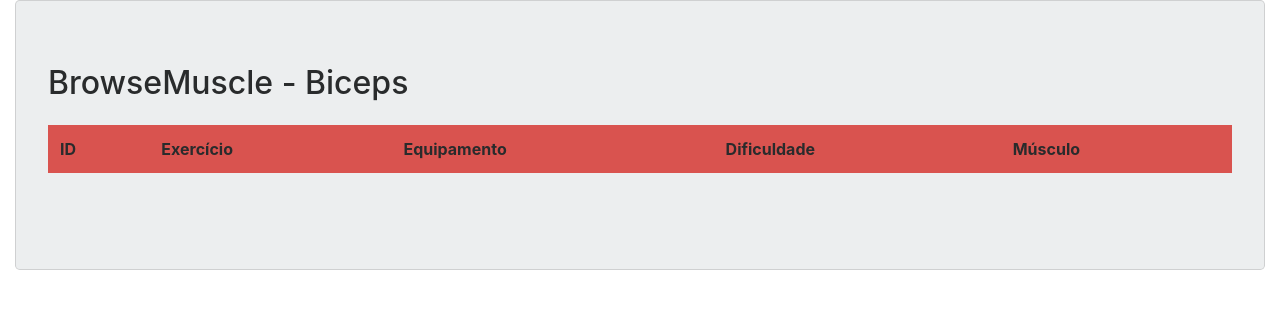
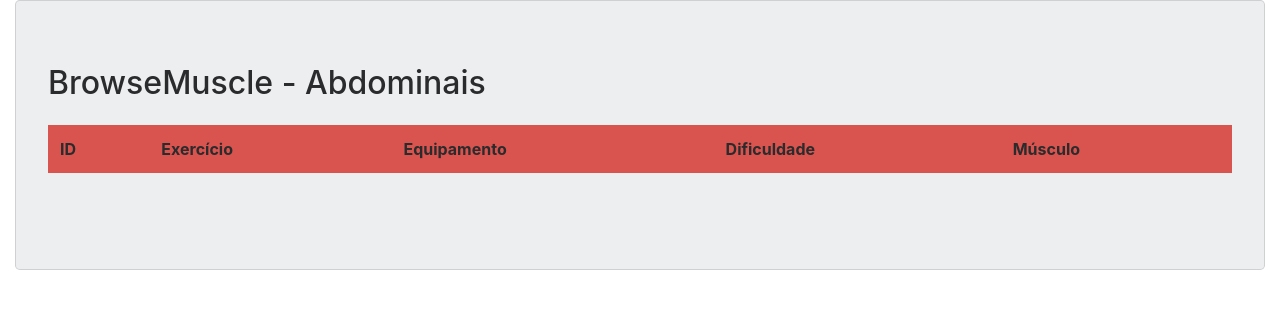
Before and after one commit to tskxz/BrowseMuscle, a Node server app: page /abdominais_exercicios in a window 1280 px wide. Shown: the part 94-403 px from the top of the page. Run offline with Node 20, Linux system fonts and the light colour scheme; data that the repository does not hold is empty; some libraries are stand-ins or nearby versions.

Commit message:
:art: Editar titulo

```diff
--- a/src/views/app/abdominais.html
+++ b/src/views/app/abdominais.html
@@ -133,7 +133,7 @@
 			</nav>
 			<div class="jumbotron card card-block">
 				<h2>
-				BrowseMuscle - Biceps
+				BrowseMuscle - Abdominais
 				</h2>
 				<p style="text-align: center">
           <table class="table table-striped table-hover">
```
